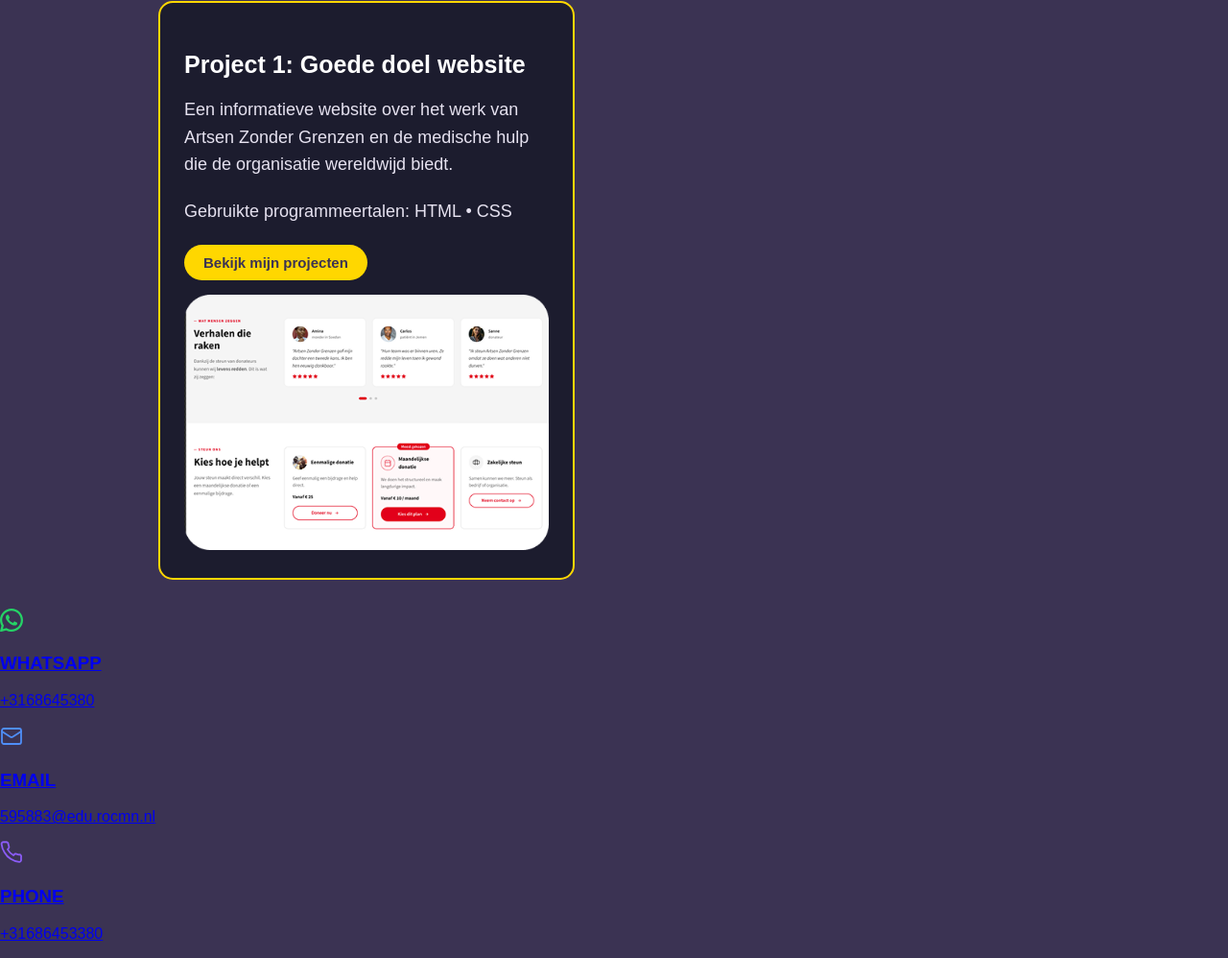
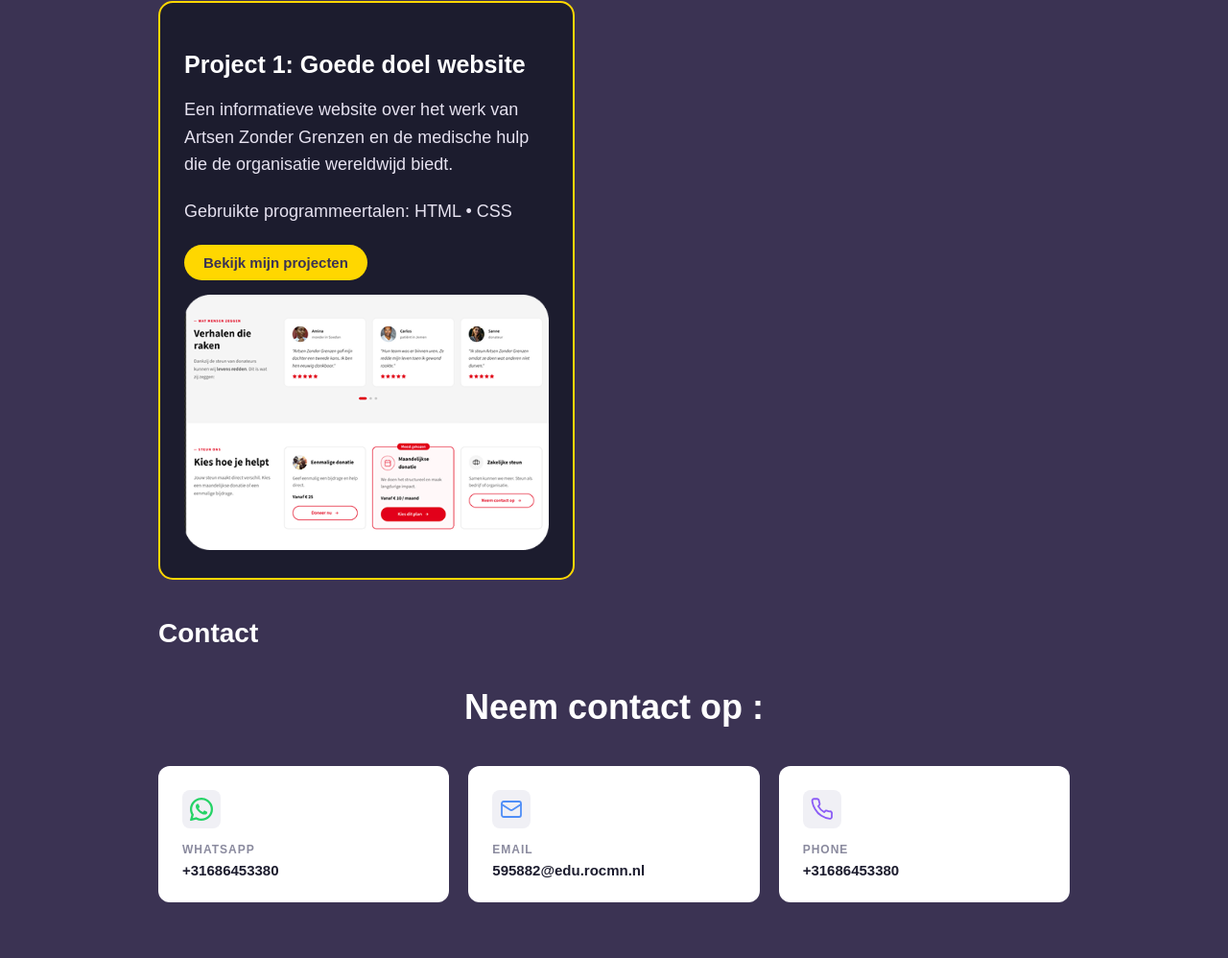
Before and after one commit to Khan26-oss/Portfolio, a plain HTML site: page index.html in a window 1280 px wide. Shown: the part 1196-2194 px from the top of the page at 96% size. Drawn offline with Linux system fonts and the light colour scheme.

Commit message:
style section contact

```diff
--- a/index.html
+++ b/index.html
@@ -125,13 +125,20 @@
             </div>
         </div>
 
-        <!--Conrtact-->
+      <!-- Contact Sectie -->
+<section class="contact-sectie">
+    <!-- De grote paginatitel -->
+    <h1 class="pagina-titel">Contact</h1>
+
+    <!-- De center intro-tekst -->
+    <h2 class="contact-intro-titel">Neem contact op :</h2>
+
+    <!-- De Grid Container voor de 3 kaarten -->
     <div class="contact-container">
 
-            <!--Kaart1: whatsapp-->
+        <!-- Kaart 1: WhatsApp -->
         <a href="https://wa.me/31686453380" target="_blank" class="contact-kaart">
             <div class="icon-box">
-                    <!--Whatsapp icoon-->
                 <svg xmlns="http://www.w3.org/2000/svg" width="24" height="24" viewBox="0 0 24 24" fill="none">
                     <g clip-path="url(#clip0_31_347)">
                         <path d="M17.472 14.382C17.175 14.233 15.714 13.515 15.442 13.415C15.169 13.316 14.971 13.267 14.772 13.565C14.575 13.862 14.005 14.531 13.832 14.729C13.659 14.928 13.485 14.952 13.188 14.804C12.891 14.654 11.933 14.341 10.798 13.329C9.915 12.541 9.318 11.568 9.145 11.27C8.972 10.973 9.127 10.812 9.275 10.664C9.409 10.531 9.573 10.317 9.721 10.144C9.87 9.97002 9.919 9.84602 10.019 9.64702C10.118 9.44902 10.069 9.27602 9.994 9.12702C9.919 8.97802 9.325 7.51502 9.078 6.92002C8.836 6.34102 8.591 6.42002 8.409 6.41002C8.236 6.40202 8.038 6.40002 7.839 6.40002C7.641 6.40002 7.319 6.47402 7.047 6.77202C6.775 7.06902 6.007 7.78802 6.007 9.25102C6.007 10.713 7.072 12.126 7.22 12.325C7.369 12.523 9.316 15.525 12.297 16.812C13.006 17.118 13.559 17.301 13.991 17.437C14.703 17.664 15.351 17.632 15.862 17.555C16.433 17.47 17.62 16.836 17.868 16.142C18.116 15.448 18.116 14.853 18.041 14.729C17.967 14.605 17.77 14.531 17.472 14.382Z" fill="#25D366"/>
@@ -145,31 +152,24 @@
                 </svg>
             </div>
             <h3>WHATSAPP</h3>
-                <p>+3168645380</p>
+            <p>+31686453380</p>
         </a>
 
-            <!--Kaart2: Email-->
-            <a href="mailto:595882@edu.rocmn" class="contact-kaart">
+        <!-- Kaart 2: Email -->
+        <a href="mailto:595882@edu.rocmn.nl" class="contact-kaart">
             <div class="icon-box">
-                    <!--Icoon mail-->
                 <svg xmlns="http://www.w3.org/2000/svg" width="24" height="24" viewBox="0 0 24 24" fill="none">
-                    <path d="M4 4H20C21.1046 4 22 4.89543 22 6V18C22 19.1046 21.1046 20 20 20H4C2.89543 20 2 19.1046
-                        2 18V6C2 4.89543 2.89543 4 4 4Z" stroke-width="1.8" stroke-linecap="round" stroke-linejoin=
-                        "round" stroke="#4F8EF7"/>
-                         <path d="M22 7L13.03 12.7C12.7213 12.8934 12.3643
-                         12.996 12 12.996C11.6357 12.996 11.2787 12.8934 10.97
-                         12.7L2 7" stroke-width="1.8" stroke-linecap="round"
-                         stroke-linejoin="round" stroke="#4F8EF7"/>
+                    <path d="M4 4H20C21.1046 4 22 4.89543 22 6V18C22 19.1046 21.1046 20 20 20H4C2.89543 20 2 19.1046 2 18V6C2 4.89543 2.89543 4 4 4Z" stroke-width="1.8" stroke-linecap="round" stroke-linejoin="round" stroke="#4F8EF7"/>
+                    <path d="M22 7L13.03 12.7C12.7213 12.8934 12.3643 12.996 12 12.996C11.6357 12.996 11.2787 12.8934 10.97 12.7L2 7" stroke-width="1.8" stroke-linecap="round" stroke-linejoin="round" stroke="#4F8EF7"/>
                 </svg>
             </div>
             <h3>EMAIL</h3>
-                <p>595883@edu.rocmn.nl</p>
+            <p>595882@edu.rocmn.nl</p>
         </a>
 
-
-            <!--Kaart3: Phone-->
+        <!-- Kaart 3: Phone -->
         <a href="tel:+31686453380" class="contact-kaart">
-                <div class="iccon-box">
+            <div class="icon-box">
                 <svg xmlns="http://www.w3.org/2000/svg" width="24" height="24" viewBox="0 0 24 24" fill="none">
                     <path d="M22 16.92V19.92C22.0011 20.1985 21.9441 20.4742 21.8325 20.7293C21.7209 20.9845 21.5573 21.2136 21.3521 21.4019C21.1468 21.5901 20.9046 21.7335 20.6407 21.8227C20.3769 21.9119 20.0974 21.9451 19.82 21.92C16.7428 21.5856 13.787 20.5341 11.19 18.85C8.49482 17.1337 6.26271 14.7814 4.68998 12C3.01398 9.4275 1.95951 6.50033 1.60998 3.44999C1.58499 3.17346 1.61786 2.89475 1.70648 2.63162C1.79511 2.36848 1.93756 2.12668 2.12475 1.92162C2.31195 1.71655 2.53979 1.5527 2.79378 1.44052C3.04776 1.32833 3.32232 1.27026 3.59998 1.26999H6.59998C7.08529 1.26522 7.55578 1.43707 7.92375 1.75353C8.29172 2.06998 8.53206 2.50944 8.59998 2.98999C8.72698 3.94999 8.96098 4.89299 9.29998 5.79999C9.43453 6.15792 9.46365 6.54691 9.38389 6.92087C9.30413 7.29484 9.11885 7.6381 8.84998 7.90999L7.90998 8.90999C9.34647 11.4635 11.4565 13.5735 14.01 15.01L14.99 14.03C15.2619 13.7611 15.6051 13.5758 15.9791 13.4961C16.3531 13.4163 16.7421 13.4455 17.1 13.58C18.007 13.919 18.95 14.153 19.91 14.28C20.2436 14.2467 20.5802 14.2978 20.8889 14.4287C21.1976 14.5595 21.4685 14.7658 21.6766 15.0287C21.8847 15.2916 22.0234 15.6026 22.0799 15.933C22.1364 16.2635 22.1089 16.6029 22 16.92Z" stroke-width="1.8" stroke-linecap="round" stroke-linejoin="round" stroke="#8B5CF6"/>
                 </svg>
@@ -177,7 +177,9 @@
             <h3>PHONE</h3>
             <p>+31686453380</p>
         </a>
+
     </div>
+</section>
 
     </body>
     </html>
--- a/style1.css
+++ b/style1.css
@@ -240,10 +240,84 @@ nav a:hover {
     background-color: white;
 }
 
-/*projecten*/
-.kaart img{
+/*project img*/
+.kaart img {
     width: 100%;
     height: auto;
     border-radius: 10px;
     margin-top: 15px;
 }
+
+
+/* Contact Sectie */
+.contact-sectie {
+    max-width: 950px;
+    margin: 40px auto;
+    padding: 0 20px;
+    font-family: Arial, sans-serif;
+}
+
+/* De paginatitel "Contact" linksboven */
+.pagina-titel {
+    color: #ffffff;
+    font-size: 28px;
+    margin-bottom: 40px;
+}
+
+/* De grote gecentreerde tekst "Neem contact op :" */
+.contact-intro-titel {
+    color: #ffffff;
+    font-size: 36px;
+    text-align: center;
+    margin-bottom: 40px;
+}
+
+/* Grid: zet de 3 kaarten netjes naast elkaar */
+.contact-container {
+    display: grid;
+    grid-template-columns: repeat(3, 1fr);
+    gap: 20px;
+}
+
+/* Stijl van de kaarten */
+.contact-kaart {
+    background-color: #ffffff;
+    border-radius: 12px;
+    padding: 25px;
+    text-decoration: none;
+    display: flex;
+    flex-direction: column;
+    transition: transform 0.2s ease;
+}
+
+.contact-kaart:hover {
+    transform: translateY(-5px);
+}
+
+/* Icoon vakje */
+.icon-box {
+    width: 40px;
+    height: 40px;
+    background-color: #f0f0f5;
+    border-radius: 8px;
+    display: flex;
+    align-items: center;
+    justify-content: center;
+    margin-bottom: 15px;
+}
+
+/* Titel op de kaart (WHATSAPP, EMAIL, PHONE) */
+.contact-kaart h3 {
+    color: #8a8a9e;
+    font-size: 12px;
+    letter-spacing: 1px;
+    margin: 0 0 6px 0;
+}
+
+/* De tekst/nummers in de kaart */
+.contact-kaart p {
+    color: #1c1c2e;
+    font-weight: bold;
+    font-size: 15px;
+    margin: 0;
+}
```
Lines whose indentation alone changed are shown as unchanged.
